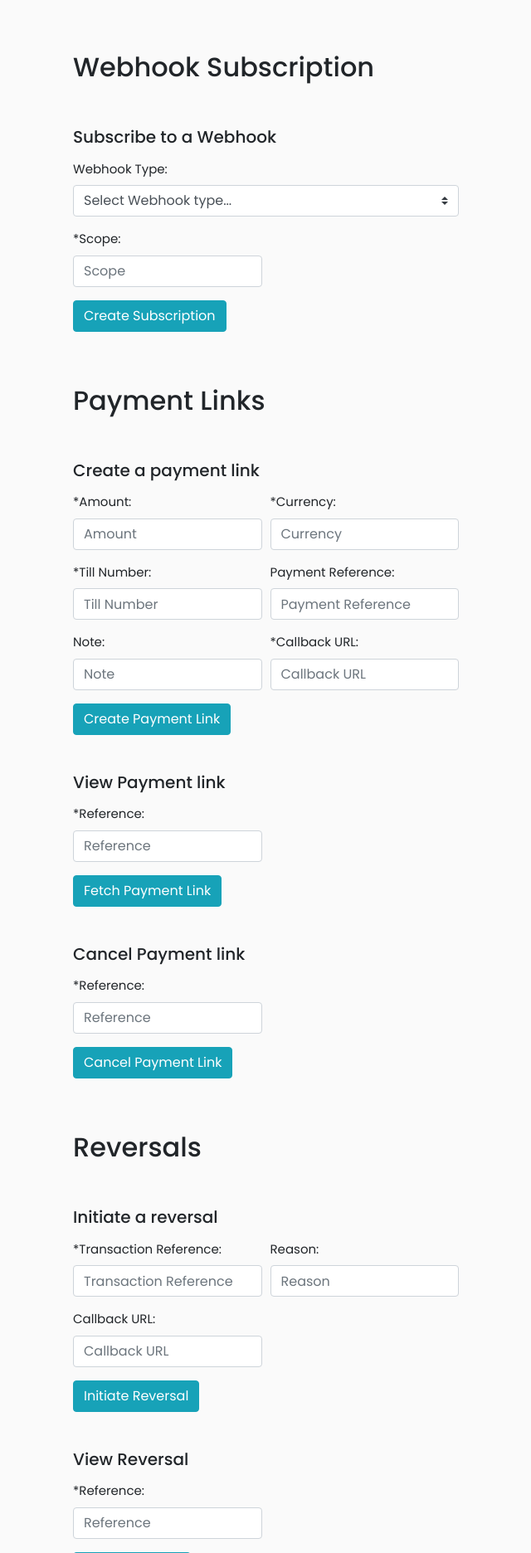
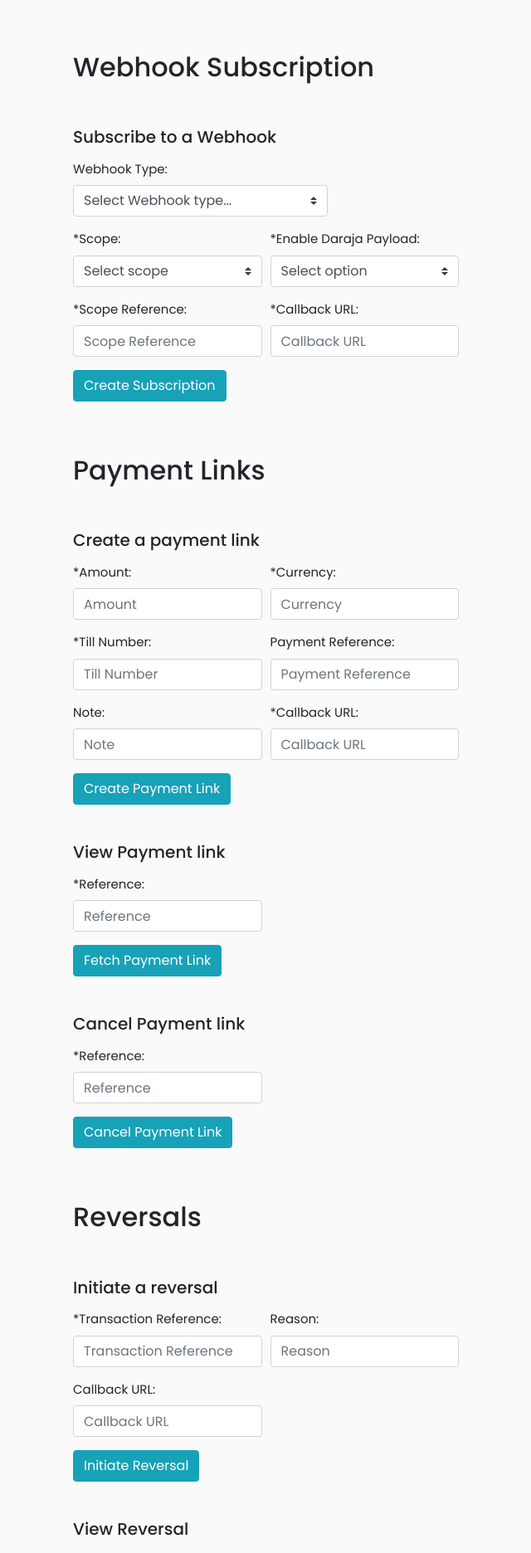
Before and after one commit to kopokopo/k2-connect-python, a Flask app: page / in a window 1280 px wide. Shown: the part 2381-4253 px from the top of the page at 83% size, without its empty margins (197-837 px from the left). Run offline with Flask 3, Linux system fonts and the light colour scheme; some libraries are stand-ins or nearby versions.

Commit message:
fix(KK-12090): Add daraja payload support for B2B and Buygoods applications

```diff
--- a/example/app.py
+++ b/example/app.py
@@ -167,6 +167,7 @@ def subscription():
         "webhook_uri": request.form['callback-url'],
         "scope": scope,
         "scope_reference": scope_reference,
+        "enable_daraja_payload": request.form['enable-daraja-payload'],
     }
     if scope == 'till':
         webhook_request.update({"scope_reference": scope_reference})
--- a/example/templates/index.html
+++ b/example/templates/index.html
@@ -896,29 +896,42 @@
 
                         <!--close webhooks subscription form-->
                         <form id="select-subscription-type-form" method="post" action="{{ url_for('subscription') }}">
-                            <div class="form-group">
+                            <div class="form-row">
+                                <div class="form-group col-8">
                                     <label for="select-webhook-type"> Webhook Type: </label>
                                     <select class="custom-select " id="select-webhook-type" name="select-webhook-type"
                                             style="width: 100%">
                                         <option selected>Select Webhook type...</option>
-                                    <option value="buygoods_transaction_received">Buygoods Transaction Received</option>
-                                    <option value="buygoods_transaction_reversed">Buygoods Transaction Reversed</option>
+                                        <option value="buygoods_transaction_received">Buygoods Transaction Received
+                                        </option>
+                                        <option value="buygoods_transaction_reversed">Buygoods Transaction Reversed
+                                        </option>
                                         <option value="settlement_transfer_completed">Settlement Transfer</option>
                                         <option value="customer_created">Customer Created</option>
                                         <option value="b2b_transaction_received">External Till to Till</option>
                                         <option value="m2m_transaction_received">Merchant to Merchant</option>
                                     </select>
                                 </div>
-                            <div class="form-row">
                                 <div class="form-group col-6">
                                     <label for="scope">*Scope:</label>
-                                    <input type="text" id="scope" name="scope"
-                                           class="form-control"
-                                           placeholder="Scope">
+                                    <select id="scope" name="scope" class="custom-select">
+                                        <option value="">Select scope</option>
+                                        <option value="company">Company</option>
+                                        <option value="till">Till</option>
+                                    </select>
                                 </div>
+
+                                <div class="form-group col-6">
+                                    <label for="enable-daraja-payload">*Enable Daraja Payload:</label>
+                                    <select id="enable-daraja-payload"
+                                            name="enable-daraja-payload"
+                                            class="custom-select">
+                                        <option value="">Select option</option>
+                                        <option value="true">True</option>
+                                        <option value="false">False</option>
+                                    </select>
                                 </div>
-                            <div id="scope-details-form" class="scope-details-form">
-                                <div class="form-row">
+
                                 <div class="form-group col-6">
                                     <label for="scope-reference">*Scope Reference:</label>
                                     <input type="text" id="scope-reference" name="scope-reference"
@@ -931,7 +944,6 @@
                                     <input type="text" id="callback-url" name="callback-url"
                                            class="form-control"
                                            placeholder="Callback URL">
-                                    </div>
                                 </div>
                             </div>
                             <button type="submit" class="btn btn-info">Create Subscription</button>
--- a/k2connect/models/webhook/webhook_subscription_request.py
+++ b/k2connect/models/webhook/webhook_subscription_request.py
@@ -2,6 +2,7 @@ from dataclasses import dataclass
 
 from urlvalidator import ValidationError
 
+DARAJA_PAYLOAD_SUPPORTED_EVENTS = ["buygoods_transaction_received", "b2b_transaction_received"]
 
 @dataclass
 class WebhookSubscriptionRequest:
@@ -24,6 +25,7 @@ class WebhookSubscriptionRequest:
             "url": self.webhook_uri,
             "scope": self.scope,
             "scope_reference": self.scope_reference,
+            "enable_daraja_payload": self.enable_daraja_payload,
         }
 
     def validate(self):
@@ -47,3 +49,6 @@ class WebhookSubscriptionRequest:
 
         if self.scope == "till" and not self.scope_reference:
             raise ValidationError("Field 'scope_reference' must be present when scope is 'till'.")
+
+        if self.enable_daraja_payload and self.event_type not in DARAJA_PAYLOAD_SUPPORTED_EVENTS:
+            raise ValidationError(f"Can only enable daraja_payloads for {', '.join(DARAJA_PAYLOAD_SUPPORTED_EVENTS)} webhooks.")
```
Also changed, not shown: README.md. Lines whose indentation alone changed are shown as unchanged.
